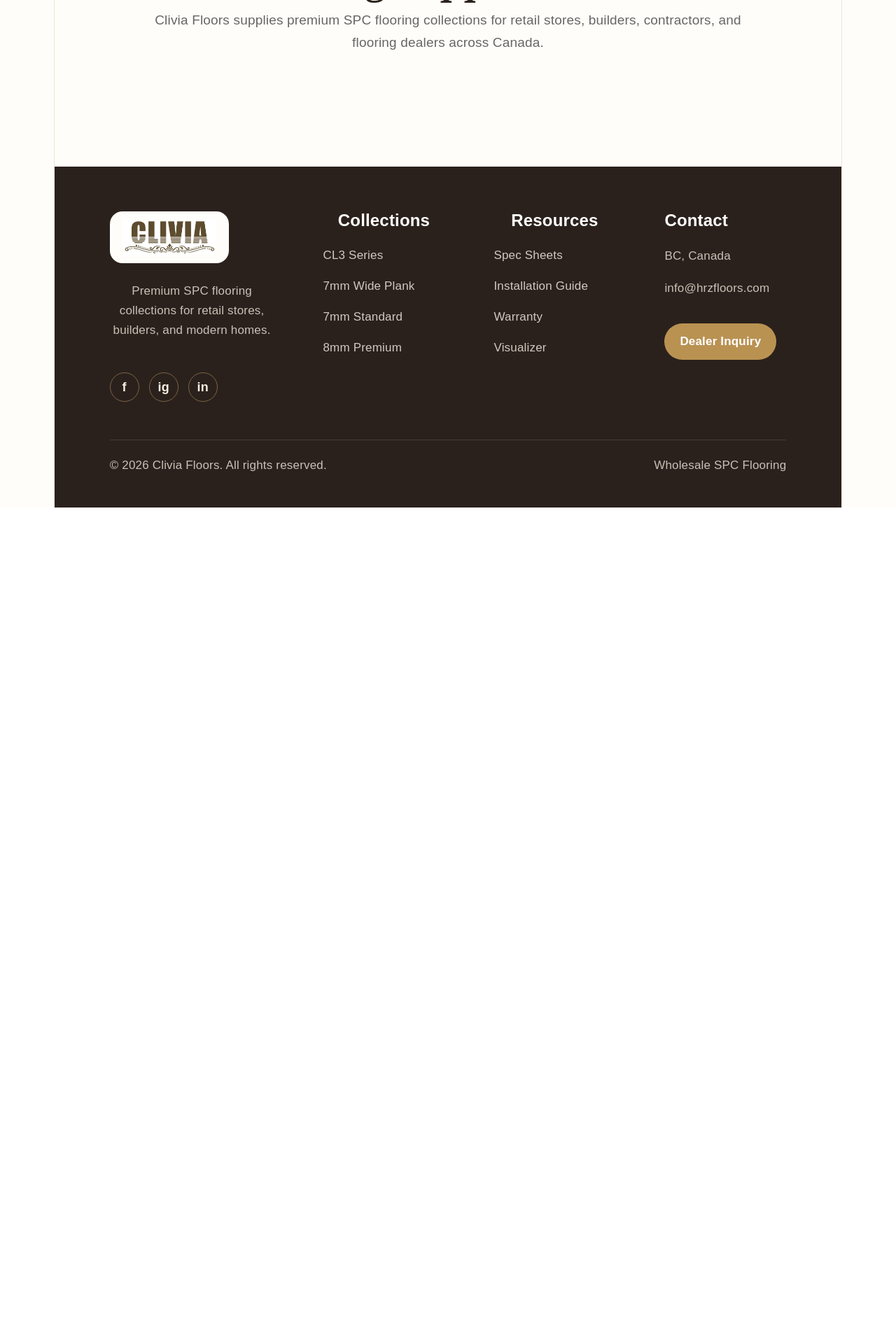
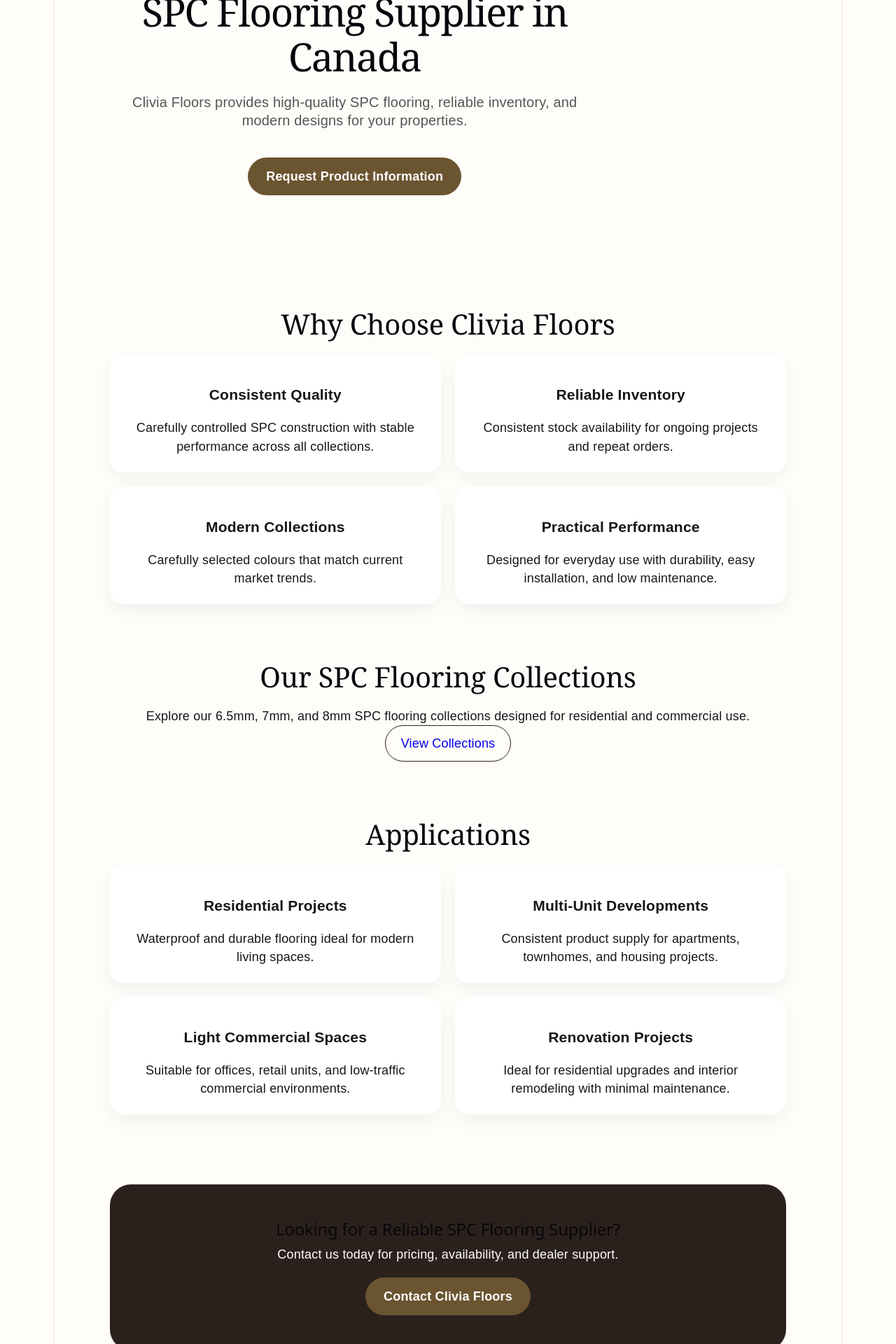
Before and after one commit to zaneyes/clivia-floors, a React (Vite) app: page /spc-flooring-canada in a window 1280 px wide. Shown: the part 280-2200 px from the top of the page at 70% size. Before the commit the page ends 1005 px from the top, so only its background shows below. Built offline with nearby package versions, Linux system fonts and the light colour scheme.

Commit message:
SEO landing page

```diff
--- a/index.html
+++ b/index.html
@@ -15,7 +15,7 @@
   <meta name="viewport" content="width=device-width, initial-scale=1.0">
   <meta name="viewport" content="width=device-width, initial-scale=1.0" />
   <meta property="og:title" content="Clivia Floors | Premium SPC Flooring">
-  <meta property="og:description" content="Premium SPC flooring collections for retail stores and builders.">
+  <meta property="og:description" content="Premium SPC flooring collections for retail stores.">
   <meta property="og:image" content="/images/CL321.PNG">
   <meta property="og:url" content="https://cliviafloors.ca">
   <meta property="og:type" content="website">
--- a/package.json
+++ b/package.json
@@ -14,6 +14,7 @@
   "dependencies": {
     "react": "^19.2.5",
     "react-dom": "^19.2.5",
+    "react-helmet": "^6.1.0",
     "react-router-dom": "^7.14.2"
   },
   "devDependencies": {
--- a/src/App.css
+++ b/src/App.css
@@ -1692,3 +1692,77 @@ a {
     font-size: 34px;
   }
 }
+
+.landingPage {
+  padding: 60px 7%;
+  background: #fffdf9;
+}
+
+.landingHero {
+  padding: 80px 0;
+  max-width: 700px;
+}
+
+.landingHero h1 {
+  font-size: 56px;
+  font-family: Georgia, serif;
+  line-height: 1.15;   /* ✅ 关键：增加行高 */
+  margin-bottom: 20px;
+}
+
+.landingHero p {
+  font-size: 20px;
+  color: #555;
+  margin: 20px 0;
+}
+
+.landingSection {
+  margin-top: 80px;
+}
+
+.landingSection h2 {
+  font-size: 40px;
+  font-family: Georgia, serif;
+  margin-bottom: 20px;
+}
+
+.landingGrid {
+  display: grid;
+  grid-template-columns: repeat(2, 1fr);
+  gap: 20px;
+}
+
+.landingGrid div {
+  background: white;
+  padding: 24px;
+  border-radius: 20px;
+  box-shadow: 0 10px 25px rgba(0,0,0,0.05);
+}
+
+.landingCTA {
+  margin-top: 100px;
+  background: #2b211c;
+  color: white;
+  padding: 50px;
+  border-radius: 30px;
+  text-align: center;
+}
+
+.ctaBtn {
+  background: #6b5430;
+  color: white;
+  padding: 14px 26px;
+  border-radius: 999px;
+  text-decoration: none;
+  font-weight: bold;
+  display: inline-block;
+  margin-top: 20px;
+}
+
+.ctaBtnOutline {
+  border: 1px solid #2b211c;
+  padding: 12px 22px;
+  border-radius: 999px;
+  text-decoration: none;
+  display: inline-block;
+}
--- a/src/App.jsx
+++ b/src/App.jsx
@@ -1,6 +1,8 @@
 import "./App.css";
 import { BrowserRouter, Routes, Route, Link, useNavigate, useLocation, useParams } from "react-router-dom";
 import { useState, useEffect } from "react";
+import SpcLandingPage from "./SpcLandingPage";
+import VinylWholesalePage from "./VinylWholesalePage";
 
 const BASE = import.meta.env.BASE_URL;
 const seriesData = [
@@ -195,7 +197,8 @@ function Site() {
         <Route path="/visualizer" element={<VisualizerPage />} />
         <Route path="/contact" element={<ContactPage />} />
         <Route path="/colour/:slug" element={<ColourDetailPage />} />
-
+        <Route path="/spc-flooring-canada" element={<SpcLandingPage />} />
+        <Route path="/vinyl-flooring-wholesale" element={<VinylWholesalePage />} />
         <Route path="/spc-flooring-canada" element={<SeoSpcCanada />} />
         <Route path="/wholesale-flooring-bc" element={<SeoWholesaleBC />} />
       </Routes>
@@ -690,7 +693,7 @@ function Footer() {
         <div className="footerBrand">
           <img src="/images/logo.jpg" alt="Clivia Floors" />
           <p>
-            Premium SPC flooring collections for retail stores, builders, and modern homes.
+            Premium SPC flooring collections for modern homes.
           </p>
 
           <div className="socialLinks">
--- /dev/null
+++ b/src/SpcLandingPage.jsx
@@ -0,0 +1,115 @@
+import { Link } from "react-router-dom";
+import { Helmet } from "react-helmet";
+
+export default function SpcLandingPage() {
+    return (
+        <section className="landingPage">
+
+            <Helmet>
+                <title>SPC Flooring Canada | Clivia Floors</title>
+                <meta
+                    name="description"
+                    content="Clivia Floors is a trusted SPC flooring supplier in Canada. Wholesale pricing, reliable inventory, and modern flooring collections for retailers and contractors."
+                />
+            </Helmet>
+
+            {/* HERO */}
+            <div className="landingHero">
+                <div>
+                    <h1>SPC Flooring Supplier in Canada</h1>
+                    <p>
+                        Clivia Floors provides high-quality SPC flooring,
+                        reliable inventory, and modern designs for your properties.
+                    </p>
+
+                    <Link to="/contact" className="ctaBtn">
+                        Request Product Information
+                    </Link>
+                </div>
+            </div>
+
+            {/* WHY US */}
+            <section className="landingSection">
+                <h2>Why Choose Clivia Floors</h2>
+
+                <div className="landingGrid">
+                    <div>
+                        <h3>Consistent Quality</h3>
+                        <p>Carefully controlled SPC construction with stable performance across all collections.</p>
+                    </div>
+
+                    <div>
+                        <h3>Reliable Inventory</h3>
+                        <p>Consistent stock availability for ongoing projects and repeat orders.</p>
+                    </div>
+
+                    <div>
+                        <h3>Modern Collections</h3>
+                        <p>Carefully selected colours that match current market trends.</p>
+                    </div>
+
+                    <div>
+                        <h3>Practical Performance</h3>
+                        <p>
+                            Designed for everyday use with durability, easy installation, and low maintenance.
+                        </p>
+                    </div>
+                </div>
+            </section>
+
+            {/* PRODUCTS */}
+            <section className="landingSection">
+                <h2>Our SPC Flooring Collections</h2>
+
+                <p className="landingText">
+                    Explore our 6.5mm, 7mm, and 8mm SPC flooring collections designed for
+                    residential and commercial use.
+                </p>
+
+                <Link to="/#collections" className="ctaBtnOutline">
+                    View Collections
+                </Link>
+            </section>
+
+            {/* APPLICATION */}
+            <section className="landingSection">
+                <h2>Applications</h2>
+
+                <div className="landingGrid">
+
+                    <div>
+                        <h3>Residential Projects</h3>
+                        <p>Waterproof and durable flooring ideal for modern living spaces.</p>
+                    </div>
+
+                    <div>
+                        <h3>Multi-Unit Developments</h3>
+                        <p>Consistent product supply for apartments, townhomes, and housing projects.</p>
+                    </div>
+
+                    <div>
+                        <h3>Light Commercial Spaces</h3>
+                        <p>Suitable for offices, retail units, and low-traffic commercial environments.</p>
+                    </div>
+                    <div>
+                        <h3>Renovation Projects</h3>
+                        <p>
+                            Ideal for residential upgrades and interior remodeling with minimal maintenance.
+                        </p>
+                    </div>
+                </div>
+            </section>
+
+            {/* CTA */}
+            <section className="landingCTA">
+                <h2>Looking for a Reliable SPC Flooring Supplier?</h2>
+                <p>Contact us today for pricing, availability, and dealer support.</p>
+
+                <Link to="/contact" className="ctaBtn">
+                    Contact Clivia Floors
+                </Link>
+            </section>
+
+        </section>
+    );
+}
--- /dev/null
+++ b/src/VinylWholesalePage.jsx
@@ -0,0 +1,106 @@
+import { Link } from "react-router-dom";
+import { Helmet } from "react-helmet";
+
+export default function VinylWholesalePage() {
+  return (
+    <section className="landingPage">
+
+      <Helmet>
+        <title>Vinyl Flooring Wholesale Canada | Clivia Floors</title>
+        <meta
+          name="description"
+          content="Clivia Floors offers vinyl flooring wholesale in Canada. Reliable SPC collections, consistent quality, and modern designs for retailers and projects."
+        />
+      </Helmet>
+
+      {/* HERO */}
+      <div className="landingHero">
+        <div>
+          <h1>Vinyl Flooring Wholesale in Canada</h1>
+
+          <p>
+            Clivia Floors supplies SPC vinyl flooring across Canada.
+          </p>
+
+          <Link to="/contact" className="ctaBtn">
+            Get Product Information
+          </Link>
+
+          <p className="ctaNote">
+            We typically respond within 24 hours.
+          </p>
+        </div>
+      </div>
+
+      {/* WHY */}
+      <section className="landingSection">
+        <h2>Why Work With Clivia Floors</h2>
+
+        <div className="landingGrid">
+          <div>
+            <h3>Consistent Quality</h3>
+            <p>Stable SPC construction designed for reliable performance.</p>
+          </div>
+
+          <div>
+            <h3>Reliable Supply</h3>
+            <p>Inventory planning to support ongoing projects.</p>
+          </div>
+
+          <div>
+            <h3>Modern Collections</h3>
+            <p>Colours aligned with current market demand.</p>
+          </div>
+
+          <div>
+            <h3>Practical Performance</h3>
+            <p>Durable, waterproof, and easy to install.</p>
+          </div>
+        </div>
+      </section>
+
+      {/* APPLICATIONS */}
+      <section className="landingSection">
+        <h2>Applications</h2>
+
+        <div className="landingGrid">
+
+          <div>
+            <h3>Renovation Projects</h3>
+            <p>Ideal for modern home upgrades and remodeling.</p>
+          </div>
+
+          <div>
+            <h3>Residential Projects</h3>
+            <p>Waterproof flooring designed for everyday living.</p>
+          </div>
+
+          <div>
+            <h3>Multi-Unit Developments</h3>
+            <p>Suitable for apartments and large-scale projects.</p>
+          </div>
+
+          <div>
+            <h3>Light Commercial Spaces</h3>
+            <p>Offices, retail units, and low-traffic environments.</p>
+          </div>
+
+        </div>
+      </section>
+
+      {/* CTA */}
+      <section className="landingCTA">
+        <h2>Looking for a Vinyl Flooring Supplier?</h2>
+
+        <p>
+          Contact Clivia Floors for product details, availability, and support.
+        </p>
+
+        <Link to="/contact" className="ctaBtn">
+          Contact Us
+        </Link>
+      </section>
+
+    </section>
+  );
+}
```
Also changed, not shown: 1 other file (tests, documents, lock files or other folders).
